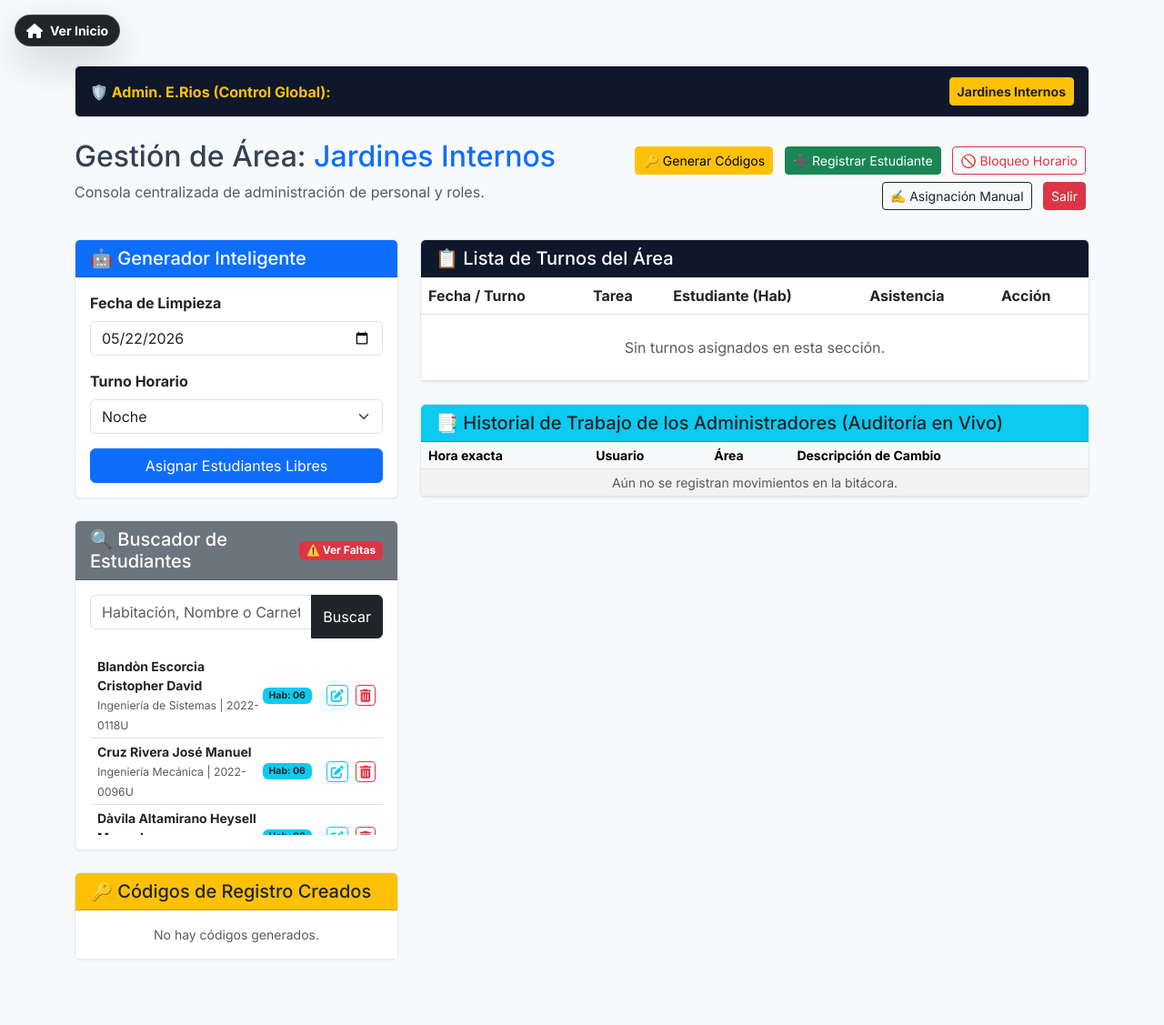
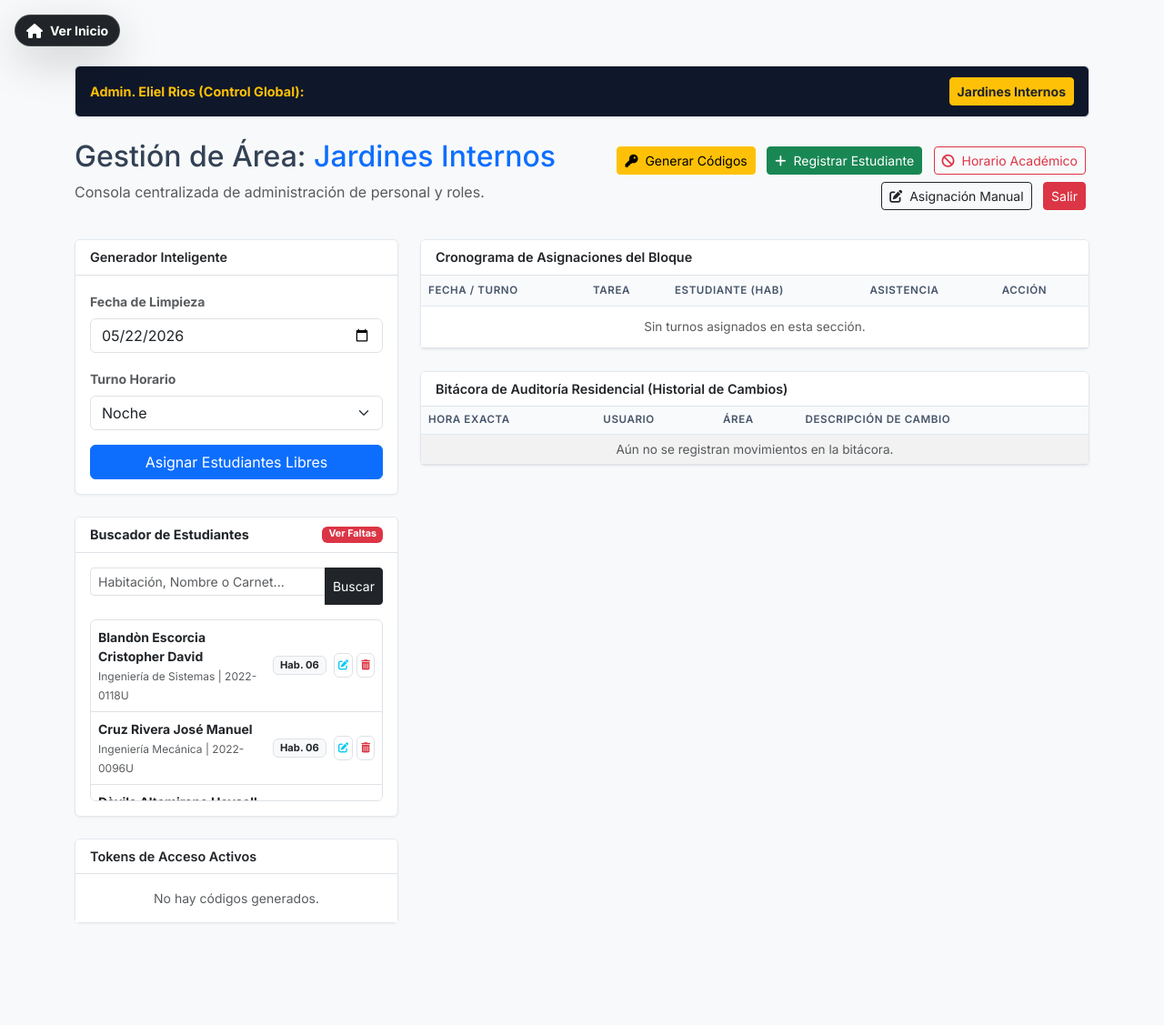
Before and after one commit to EJoX00/limpieza-residencia, a Django app: page /panel/ in a window 1280 px wide. Shown: the whole page at 91% size. After the commit the page ends 1015 px from the top, so only its background shows below. Run offline with Django 5.2, Linux system fonts and the light colour scheme; the visitor is signed in with stand-in values (Sample User, id 1); data comes from the database, SQL or seed files in the repository; data that the repository does not hold is empty.

Commit message:
Candados de superusuario aplicados a auditoria/edicion y parallax restaurado en cartelera

```diff
--- a/core/templates/core/dashboard.html
+++ b/core/templates/core/dashboard.html
@@ -1,6 +1,32 @@
 {% extends 'core/base.html' %}
 
 {% block content %}
+<style>
+    /* 🎨 ESTILOS PARTICULARES DE PANEL: ENTORNO PREMIUM SLATE */
+    .bg-dark-custom { background-color: #0f172a !important; }
+    .card-header { font-weight: 600 !important; font-size: 0.9rem; }
+    .table th {
+        background-color: #f8fafc;
+        color: #475569;
+        text-transform: uppercase;
+        font-size: 0.725rem;
+        letter-spacing: 0.05em;
+        border-bottom: 1px solid #e2e8f0 !important;
+        font-weight: 600;
+    }
+    .table td { font-size: 0.85rem; padding: 12px 10px !important; }
+    input, select { display: block; width: 100%; padding: 0.375rem 0.75rem; border: 1px solid #ced4da; border-radius: 0.375rem; margin-bottom: 10px; font-size: 0.875rem; }
+    .style-table td, .style-table th { padding: 6px 8px !important; }
+
+    /* Hover animado para el botón flotante de la casita */
+    .position-fixed .btn:hover {
+        transform: scale(1.08);
+        background-color: #000 !important;
+        box-shadow: 0 6px 12px rgba(0,0,0,0.3) !important;
+        transition: all 0.2s ease;
+    }
+</style>
+
 <div class="position-fixed top-0 start-0 ps-3 pt-3" style="z-index: 1060;">
     <a href="{% url 'cartelera_publica' %}"
        class="btn btn-dark btn-md rounded-pill shadow-lg d-flex align-items-center gap-2"
@@ -13,9 +39,11 @@
 <div class="container py-5 mt-4">
 
     {% if areas_disponibles %}
-    <div class="card bg-dark text-white mb-4 shadow-sm">
+    <div class="card bg-dark-custom text-white mb-4 shadow-sm border-0">
         <div class="card-body d-flex align-items-center justify-content-between flex-wrap py-2">
-            <span class="fw-bold text-warning">🛡️ Admin. E.Rios (Control Global):</span>
+            <span class="fw-bold text-warning" style="font-size: 0.9rem;">
+                {% if user.is_superuser %}Admin. Eliel Rios (Control Global):{% else %}Área Asignada (Admin. {{ user.username }}):{% endif %}
+            </span>
             <div class="btn-group btn-group-sm my-1">
                 {% for a in areas_disponibles %}
                     <a href="?area_id={{ a.id }}" class="btn {% if a.id == area.id %}btn-warning text-dark fw-bold{% else %}btn-outline-light{% endif %}">
@@ -34,11 +62,11 @@
         </div>
         <div class="col-md-6 text-md-end align-self-center">
             {% if user.is_superuser %}
-                <button type="button" class="btn btn-sm btn-warning m-1" data-bs-toggle="modal" data-bs-target="#modalCodigo">🔑 Generar Códigos</button>
-                <button type="button" class="btn btn-sm btn-success m-1" data-bs-toggle="modal" data-bs-target="#modalEstudiante">➕ Registrar Estudiante</button>
+                <button type="button" class="btn btn-sm btn-warning m-1" data-bs-toggle="modal" data-bs-target="#modalCodigo"><i class="fas fa-key me-1"></i> Generar Códigos</button>
+                <button type="button" class="btn btn-sm btn-success m-1" data-bs-toggle="modal" data-bs-target="#modalEstudiante"><i class="fas fa-plus me-1"></i> Registrar Estudiante</button>
             {% endif %}
-            <button type="button" class="btn btn-sm btn-outline-danger m-1" data-bs-toggle="modal" data-bs-target="#modalExcepcion">🚫 Bloqueo Horario</button>
-            <button type="button" class="btn btn-sm btn-outline-dark m-1" data-bs-toggle="modal" data-bs-target="#modalManual">✍️ Asignación Manual</button>
+            <button type="button" class="btn btn-sm btn-outline-danger m-1" data-bs-toggle="modal" data-bs-target="#modalExcepcion"><i class="fas fa-ban me-1"></i> Horario Académico</button>
+            <button type="button" class="btn btn-sm btn-outline-dark m-1" data-bs-toggle="modal" data-bs-target="#modalManual"><i class="fas fa-edit me-1"></i> Asignación Manual</button>
 
             <form action="{% url 'logout' %}" method="POST" class="d-inline m-1">
                 {% csrf_token %}
@@ -49,18 +77,18 @@
 
     <div class="row">
         <div class="col-md-4 mb-4">
-            <div class="card shadow-sm border-primary mb-4">
-                <div class="card-header bg-primary text-white"><h5 class="mb-0">🤖 Generador Inteligente</h5></div>
+            <div class="card shadow-sm border-0 mb-4">
+                <div class="card-header bg-white text-dark border-bottom">Generador Inteligente</div>
                 <div class="card-body">
                     <form method="POST" action="{% url 'acc_generar_rol' %}">
                         {% csrf_token %}
                         <input type="hidden" name="area_id" value="{{ area.id }}">
                         <div class="mb-3">
-                            <label class="form-label fw-bold">Fecha de Limpieza</label>
+                            <label class="form-label fw-bold small text-muted">Fecha de Limpieza</label>
                             <input type="date" name="fecha" value="{{ fecha_hoy }}" class="form-control" required>
                         </div>
                         <div class="mb-3">
-                            <label class="form-label fw-bold">Turno Horario</label>
+                            <label class="form-label fw-bold small text-muted">Turno Horario</label>
                             <select name="turno_horario" class="form-select" required>
                                 <option value="TARDE">Tarde (2:00 PM)</option>
                                 <option value="NOCHE" selected>Noche</option>
@@ -71,15 +99,15 @@
                 </div>
             </div>
 
-            <div class="card shadow-sm mb-4">
-                <div class="card-header bg-secondary text-white d-flex justify-content-between align-items-center">
-                    <h5 class="mb-0">🔍 Buscador de Estudiantes</h5>
-                    <a href="?buscar_estudiante=DEUDORES{% if request.user.is_superuser %}&area_id={{ area.id }}{% endif %}" class="badge bg-danger text-decoration-none text-white small">⚠️ Ver Faltas</a>
+            <div class="card shadow-sm border-0 mb-4">
+                <div class="card-header bg-white text-dark d-flex justify-content-between align-items-center border-bottom">
+                    <span class="fw-bold">Buscador de Estudiantes</span>
+                    <a href="?buscar_estudiante=DEUDORES{% if request.user.is_superuser %}&area_id={{ area.id }}{% endif %}" class="badge bg-danger text-decoration-none text-white small">Ver Faltas</a>
                 </div>
                 <div class="card-body">
                     <form method="GET" class="mb-3">
                         {% if request.user.is_superuser %}<input type="hidden" name="area_id" value="{{ area.id }}">{% endif %}
-                        <div class="input-group">
+                        <div class="input-group input-group-sm">
                             <input type="text" name="buscar_estudiante" value="{% if query_busqueda != 'DEUDORES' %}{{ query_busqueda }}{% endif %}" class="form-control" placeholder="Habitación, Nombre o Carnet...">
                             <button class="btn btn-dark" type="submit">Buscar</button>
                         </div>
@@ -88,21 +116,23 @@
                         {% endif %}
                     </form>
 
-                    <ul class="list-group list-group-flush" style="max-height: 200px; overflow-y: auto;">
+                    <ul class="list-group list-group-flush border rounded" style="max-height: 200px; overflow-y: auto;">
                         {% for est in lista_estudiantes %}
-                            <li class="list-group-item d-flex justify-content-between align-items-center py-1 px-2 small {% if est.total_faltas > 0 and query_busqueda == 'DEUDORES' %}list-group-item-danger{% endif %}">
+                            <li class="list-group-item d-flex justify-content-between align-items-center py-2 px-2 small {% if est.total_faltas > 0 and query_busqueda == 'DEUDORES' %}list-group-item-danger{% endif %}">
                                 <div>
                                     <strong>{{ est.nombre }}</strong>
                                     {% if est.total_faltas > 0 %}
-                                        <span class="badge bg-danger ms-1" title="Faltas acumuladas">{{ est.total_faltas }} FALTAS</span>
+                                        <span class="badge bg-danger ms-1" style="font-size: 0.65rem;">{{ est.total_faltas }} FALTAS</span>
                                     {% endif %}
                                     <br>
-                                    <small class="text-muted">{{ est.carrera }} | {{ est.carnet }}</small>
+                                    <small class="text-muted" style="font-size: 0.75rem;">{{ est.carrera }} | {{ est.carnet }}</small>
                                 </div>
-                                <div class="d-flex align-items-center gap-2">
-                                    <span class="badge bg-info text-dark me-2">Hab: {{ est.habitacion }}</span>
-                                    <a href="{% url 'editar_estudiante' est.id %}" class="btn btn-sm btn-outline-info py-0 px-1" title="Editar datos"><i class="fas fa-edit"></i></a>
-                                    <a href="{% url 'borrar_estudiante' est.id %}" class="btn btn-sm btn-outline-danger py-0 px-1" onclick="return confirm('¿Estás seguro de que deseas eliminar permanentemente a {{ est.nombre }} del sistema?');" title="Eliminar becado"><i class="fas fa-trash-alt"></i></a>
+                                <div class="d-flex align-items-center gap-1">
+                                    <span class="badge bg-light text-dark border me-1" style="font-size: 0.7rem;">Hab. {{ est.habitacion }}</span>
+                                    {% if user.is_superuser %}
+                                        <a href="{% url 'editar_estudiante' est.id %}" class="btn btn-xs btn-outline-info p-1 border" style="font-size: 0.7rem;" title="Editar datos"><i class="fas fa-edit"></i></a>
+                                        <a href="{% url 'borrar_estudiante' est.id %}" class="btn btn-xs btn-outline-danger p-1 border" style="font-size: 0.7rem;" onclick="return confirm('¿Estás seguro de que deseas eliminar permanentemente a {{ est.nombre }}?');" title="Eliminar becado"><i class="fas fa-trash-alt"></i></a>
+                                    {% endif %}
                                 </div>
                             </li>
                         {% empty %}
@@ -113,20 +143,20 @@
             </div>
 
             {% if user.is_superuser %}
-            <div class="card shadow-sm">
-                <div class="card-header bg-warning text-dark"><h5 class="mb-0">🔑 Códigos de Registro Creados</h5></div>
+            <div class="card shadow-sm border-0">
+                <div class="card-header bg-white text-dark border-bottom">Tokens de Acceso Activos</div>
                 <div class="card-body p-0">
                     <ul class="list-group list-group-flush" style="max-height: 150px; overflow-y: auto;">
                         {% for cod in codigos_registro %}
-                            <li class="list-group-item d-flex justify-content-between align-items-center py-1 px-2 small">
+                            <li class="list-group-item d-flex justify-content-between align-items-center py-1.5 px-2 small">
                                 <div>
-                                    <code>{{ cod.codigo }}</code> <br>
-                                    <small class="text-muted">Área: {{ cod.area_permitida.get_nombre_display }}</small>
+                                    <code class="fw-bold">{{ cod.codigo }}</code> <br>
+                                    <small class="text-muted" style="font-size: 0.7rem;">Área: {{ cod.area_permitida.get_nombre_display }}</small>
                                 </div>
                                 {% if cod.usado %}
-                                    <span class="badge bg-secondary">Usado: {{ cod.usuario_creado.username }}</span>
+                                    <span class="badge bg-light text-secondary border">Usado: {{ cod.usuario_creado.username }}</span>
                                 {% else %}
-                                    <span class="badge bg-success">Libre</span>
+                                    <span class="badge bg-success-subtle text-success border border-success-subtle">Libre</span>
                                 {% endif %}
                             </li>
                         {% empty %}
@@ -139,8 +169,8 @@
         </div>
 
         <div class="col-md-8 mb-4">
-            <div class="card shadow-sm mb-4">
-                <div class="card-header bg-dark text-white"><h5 class="mb-0">📋 Lista de Turnos del Área</h5></div>
+            <div class="card shadow-sm border-0 mb-4">
+                <div class="card-header bg-white text-dark border-bottom">Cronograma de Asignaciones del Bloque</div>
                 <div class="card-body p-0">
                     <div class="table-responsive">
                         <table class="table table-hover align-middle mb-0">
@@ -156,24 +186,24 @@
                             <tbody>
                                 {% for turno in turnos %}
                                 <tr>
-                                    <td>{{ turno.fecha|date:"d M" }} - <small class="text-muted">{{ turno.get_turno_horario_display }}</small></td>
-                                    <td>{{ turno.tarea.nombre_tarea }}</td>
-                                    <td><strong>{{ turno.estudiante.nombre }}</strong> <br><small class="text-muted">Cuarto: {{ turno.estudiante.habitacion }}</small></td>
+                                    <td class="fw-semibold text-dark">{{ turno.fecha|date:"d M" }} - <small class="text-muted">{{ turno.get_turno_horario_display }}</small></td>
+                                    <td class="text-primary fw-medium">{{ turno.tarea.nombre_tarea }}</td>
+                                    <td><strong>{{ turno.estudiante.nombre }}</strong> <br><small class="text-muted" style="font-size: 0.75rem;">Cuarto: {{ turno.estudiante.habitacion }}</small></td>
                                     <td>
                                         {% if turno.estado == 'PENDIENTE' %}
-                                            <a href="{% url 'acc_cambiar_estado' turno.id 'CUMPLIDO' %}" class="btn btn-success btn-sm py-0">✓</a>
-                                            <a href="{% url 'acc_cambiar_estado' turno.id 'FALTO' %}" class="btn btn-danger btn-sm py-0">✗</a>
+                                            <a href="{% url 'acc_cambiar_estado' turno.id 'CUMPLIDO' %}" class="btn btn-success btn-sm py-0.5 px-1.5 fw-bold" style="font-size: 0.75rem;">✓</a>
+                                            <a href="{% url 'acc_cambiar_estado' turno.id 'FALTO' %}" class="btn btn-danger btn-sm py-0.5 px-1.5 fw-bold" style="font-size: 0.75rem;">✗</a>
                                         {% else %}
-                                            <span class="badge {% if turno.estado == 'CUMPLIDO' %}bg-success{% else %}bg-danger{% endif %}">{{ turno.get_estado_display }}</span>
-                                            <a href="{% url 'acc_cambiar_estado' turno.id 'PENDIENTE' %}" class="text-muted ms-2 small text-decoration-none">Reiniciar</a>
+                                            <span class="badge {% if turno.estado == 'CUMPLIDO' %}bg-success{% else %}bg-danger{% endif %} px-2 py-1" style="font-size: 0.7rem;">{{ turno.get_estado_display }}</span>
+                                            <a href="{% url 'acc_cambiar_estado' turno.id 'PENDIENTE' %}" class="text-muted ms-2 small text-decoration-none" style="font-size: 0.75rem;">Reiniciar</a>
                                         {% endif %}
                                     </td>
                                     <td>
-                                        <a href="{% url 'acc_borrar_turno' turno.id %}" class="btn btn-outline-danger btn-sm py-0 px-1" onclick="return confirm('¿Remover asignación?');">Eliminar</a>
+                                        <a href="{% url 'acc_borrar_turno' turno.id %}" class="text-danger small text-decoration-none" style="font-size: 0.75rem;" onclick="return confirm('¿Remover asignación?');">Eliminar</a>
                                     </td>
                                 </tr>
                                 {% empty %}
-                                <tr><td colspan="5" class="text-center py-4 text-muted">Sin turnos asignados en esta sección.</td></tr>
+                                <tr><td colspan="5" class="text-center py-4 text-muted small">Sin turnos asignados en esta sección.</td></tr>
                                 {% endfor %}
                             </tbody>
                         </table>
@@ -181,8 +211,9 @@
                 </div>
             </div>
 
-            <div class="card shadow-sm">
-                <div class="card-header bg-info text-dark"><h5 class="mb-0">📑 Historial de Trabajo de los Administradores (Auditoría en Vivo)</h5></div>
+            {% if user.is_superuser %}
+            <div class="card shadow-sm border-0">
+                <div class="card-header bg-white text-dark border-bottom">Bitácora de Auditoría Residencial (Historial de Cambios)</div>
                 <div class="card-body p-0" style="max-height: 250px; overflow-y: auto;">
                     <div class="table-responsive">
                         <table class="table table-sm table-striped mb-0 style-table small">
@@ -199,34 +230,36 @@
                                 <tr>
                                     <td class="text-muted">{{ log.fecha_hora|date:"d/m H:i" }}</td>
                                     <td><strong>{{ log.usuario.username }}</strong></td>
-                                    <td><span class="badge bg-secondary">{{ log.area_origen }}</span></td>
-                                    <td>{{ log.accion }}</td>
+                                    <td><span class="badge bg-light text-secondary border" style="font-size: 0.65rem;">{{ log.area_origen }}</span></td>
+                                    <td class="text-muted" style="font-size: 0.75rem;">{{ log.accion }}</td>
                                 </tr>
                                 {% empty %}
-                                <tr><td colspan="4" class="text-center text-muted py-3">Aún no se registran movimientos en la bitácora.</td></tr>
+                                <tr><td colspan="4" class="text-center text-muted py-3 small">Aún no se registran movimientos en la bitácora.</td></tr>
                                 {% endfor %}
                             </tbody>
                         </table>
                     </div>
                 </div>
             </div>
+            {% endif %}
         </div>
     </div>
+</div>
 
-</div> {% if user.is_superuser %}
+{% if user.is_superuser %}
 <div class="modal fade" id="modalCodigo" tabindex="-1" aria-hidden="true">
     <div class="modal-dialog modal-dialog-centered">
-        <div class="modal-content p-3">
-            <div class="modal-header"><h5 class="modal-title fw-bold">🔑 Crear Código para Administrador</h5><button type="button" class="btn-close" data-bs-dismiss="modal"></button></div>
+        <div class="modal-content border-0 p-2">
+            <div class="modal-header border-bottom"><h6 class="modal-title fw-bold">Crear Código para Administrador</h6><button type="button" class="btn-close" data-bs-dismiss="modal"></button></div>
             <div class="modal-body">
                 <form method="POST" action="{% url 'g_codigo' %}">
                     {% csrf_token %}
                     <div class="mb-3">
-                        <label class="form-label small fw-bold">Escribe un Código de Carnet Autorizado</label>
+                        <label class="form-label small fw-bold text-muted">Escribe un Código de Carnet Autorizado</label>
                         <input type="text" name="codigo" class="form-control" placeholder="Ej: 2023-0101U" required>
                     </div>
                     <div class="mb-3">
-                        <label class="form-label small fw-bold">Área que va a tener a cargo</label>
+                        <label class="form-label small fw-bold text-muted">Área que va a tener a cargo</label>
                         <select name="area_permitida" class="form-select" required>
                             {% for a in areas_disponibles %}
                                 <option value="{{ a.id }}">{{ a.get_nombre_display }}</option>
@@ -242,8 +275,8 @@
 
 <div class="modal fade" id="modalEstudiante" tabindex="-1" aria-hidden="true">
     <div class="modal-dialog modal-dialog-centered">
-        <div class="modal-content p-3">
-            <div class="modal-header"><h5 class="modal-title fw-bold">➕ Registrar Nuevo Estudiante</h5><button type="button" class="btn-close" data-bs-dismiss="modal"></button></div>
+        <div class="modal-content border-0 p-2">
+            <div class="modal-header border-bottom"><h6 class="modal-title fw-bold">Registrar Nuevo Estudiante</h6><button type="button" class="btn-close" data-bs-dismiss="modal"></button></div>
             <div class="modal-body">
                 <form method="POST" action="{% url 'g_estudiante' %}">{% csrf_token %}{{ form_estudiante.as_p }}<button type="submit" class="btn btn-success w-100 fw-bold">Guardar Alumno</button></form>
             </div>
@@ -254,8 +287,8 @@
 
 <div class="modal fade" id="modalExcepcion" tabindex="-1" aria-hidden="true">
     <div class="modal-dialog modal-dialog-centered">
-        <div class="modal-content p-3">
-            <div class="modal-header"><h5 class="modal-title fw-bold">🚫 Registrar Horario Bloqueado</h5><button type="button" class="btn-close" data-bs-dismiss="modal"></button></div>
+        <div class="modal-content border-0 p-2">
+            <div class="modal-header border-bottom"><h6 class="modal-title fw-bold">Registrar Horario Bloqueado</h6><button type="button" class="btn-close" data-bs-dismiss="modal"></button></div>
             <div class="modal-body">
                 <form method="POST" action="{% url 'g_excepcion' %}">{% csrf_token %}{{ form_excepcion.as_p }}<button type="submit" class="btn btn-danger w-100 fw-bold">Guardar Bloqueo</button></form>
             </div>
@@ -265,9 +298,9 @@
 
 <div class="modal fade" id="modalManual" tabindex="-1" aria-hidden="true">
     <div class="modal-dialog modal-dialog-centered">
-        <div class="modal-content p-3">
-            <div class="modal-header">
-                <h5 class="modal-title fw-bold">✍️ Asignación Manual Directa</h5>
+        <div class="modal-content border-0 p-2">
+            <div class="modal-header border-bottom">
+                <h6 class="modal-title fw-bold">Asignación Manual Directa</h6>
                 <button type="button" class="btn-close" data-bs-dismiss="modal"></button>
             </div>
             <div class="modal-body">
@@ -278,7 +311,7 @@
 
                     {{ form_manual.as_p }}
 
-                    <button type="submit" class="btn btn-dark w-100 fw-bold mt-2">Asignar a Dedo</button>
+                    <button type="submit" class="btn btn-dark w-100 fw-bold mt-2">Asignar Manualmente</button>
                 </form>
             </div>
         </div>
@@ -294,17 +327,4 @@
         document.getElementById('manual_turno_contexto').value = turnoActivo;
     });
 </script>
-
-<style>
-    input, select { display: block; width: 100%; padding: 0.375rem 0.75rem; border: 1px solid #ced4da; border-radius: 0.375rem; margin-bottom: 10px; }
-    .style-table td, .style-table th { padding: 4px 8px !important; }
-
-    /* Hover animado para el botón flotante de la casita */
-    .position-fixed .btn:hover {
-        transform: scale(1.08);
-        background-color: #000 !important;
-        box-shadow: 0 6px 12px rgba(0,0,0,0.3) !important;
-        transition: all 0.2s ease;
-    }
-</style>
 {% endblock %}
```
Also changed, not shown: core/templates/core/cartelera.html (+31 -7 lines).
